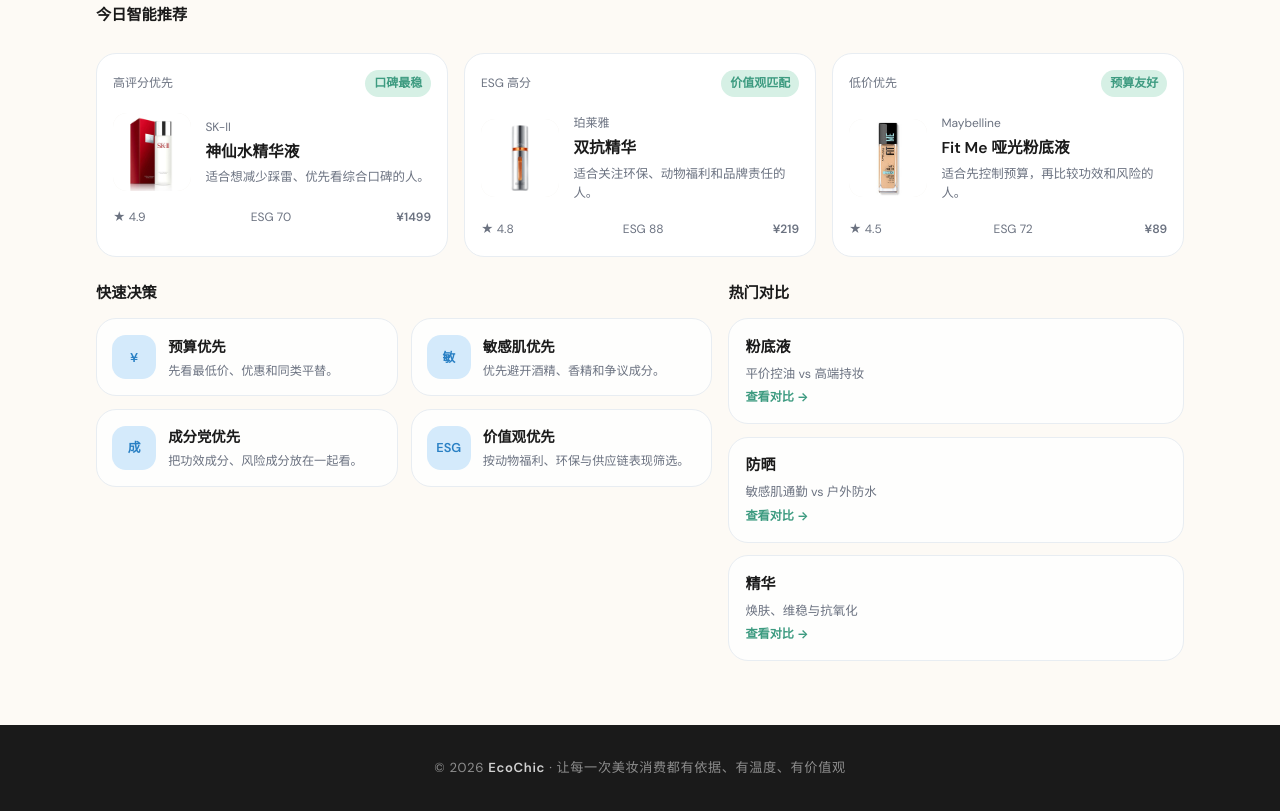
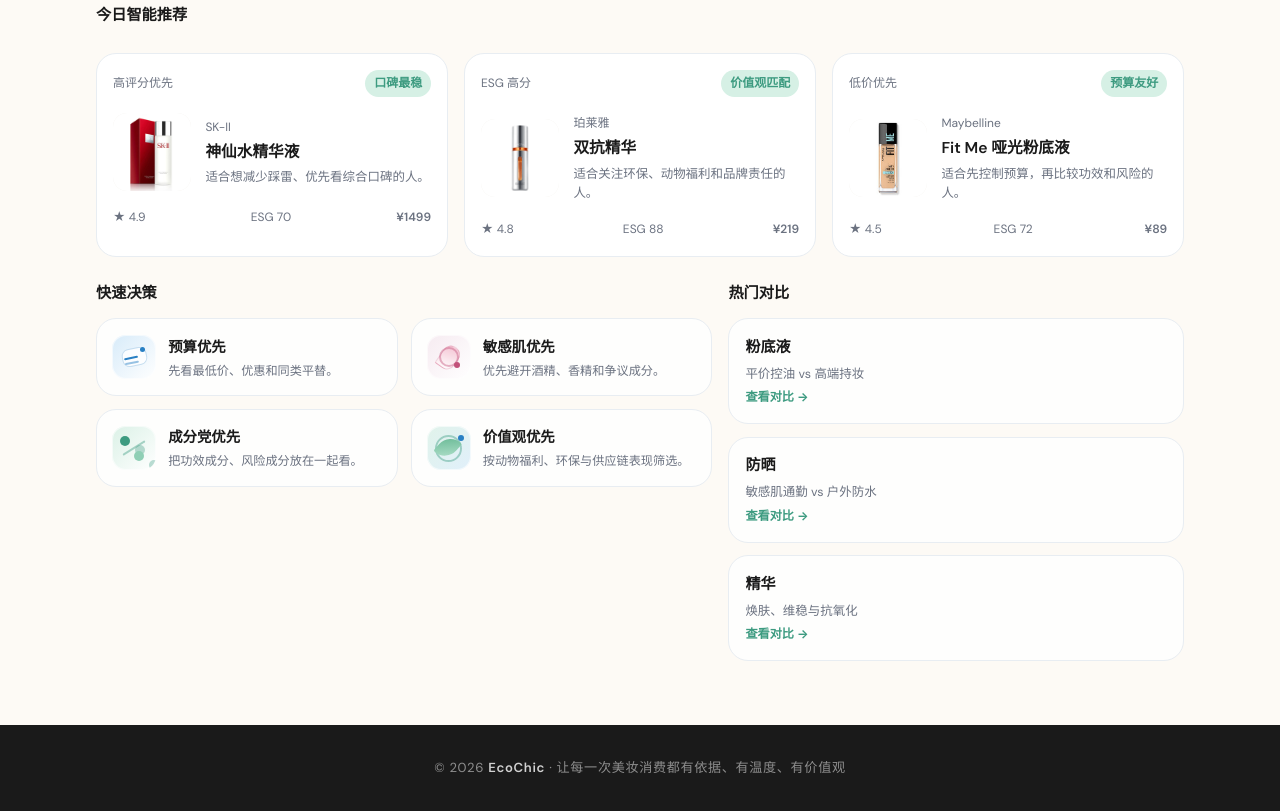
Before and after one commit to Annie-025/Ecochic, a website: page index.html in a window 1280 px wide. Shown: the part 2032-2843 px from the top of the page. Drawn offline with nearby package versions, Linux system fonts and the light colour scheme; a web font is replaced by a local one.

Commit message:
fix: make quick decision icons graphical

```diff
--- a/script.js
+++ b/script.js
@@ -278,10 +278,10 @@
       },
     ].filter(item => item.product);
     const decisionCards = [
-      { icon:'¥', title:'预算优先', desc:'先看最低价、优惠和同类平替。', href:'#list' },
-      { icon:'敏', title:'敏感肌优先', desc:'优先避开酒精、香精和争议成分。', href:'#versions?compare=%E9%98%B2%E6%99%92' },
-      { icon:'成', title:'成分党优先', desc:'把功效成分、风险成分放在一起看。', href:'#list' },
-      { icon:'ESG', title:'价值观优先', desc:'按动物福利、环保与供应链表现筛选。', href:'#test' },
+      { type:'budget', title:'预算优先', desc:'先看最低价、优惠和同类平替。', href:'#list' },
+      { type:'sensitive', title:'敏感肌优先', desc:'优先避开酒精、香精和争议成分。', href:'#versions?compare=%E9%98%B2%E6%99%92' },
+      { type:'ingredient', title:'成分党优先', desc:'把功效成分、风险成分放在一起看。', href:'#list' },
+      { type:'values', title:'价值观优先', desc:'按动物福利、环保与供应链表现筛选。', href:'#test' },
     ];
     const compareShortcuts = [
       { category:'粉底液', desc:'平价控油 vs 高端持妆' },
@@ -455,7 +455,7 @@
             <div class="decision-grid">
               ${decisionCards.map(card => `
                 <a class="decision-card" href="${card.href}">
-                  <span class="decision-icon">${card.icon}</span>
+                  <span class="decision-icon decision-icon-${card.type}"><i></i><b></b><em></em></span>
                   <span>
                     <strong>${card.title}</strong>
                     <em>${card.desc}</em>
--- a/smoke-tests.mjs
+++ b/smoke-tests.mjs
@@ -62,6 +62,9 @@
 assert.match(script, /今日智能推荐/, "home should include app-style smart recommendations");
 assert.match(script, /快速决策/, "home should include quick decision cards");
 assert.match(script, /热门对比/, "home should include comparison shortcuts");
+assert.match(script, /decision-icon-\$\{card\.type\}/, "quick decision icons should use graphical CSS classes");
+assert.match(css, /decision-icon-budget/, "quick decision icon CSS should include budget icon");
+assert.doesNotMatch(script, /decision-icon">\$\{card\.icon\}|icon:'(?:¥|敏|成|ESG)'/, "quick decision icons should not render bare text labels");
 assert.match(script, /version-detail-hero/, "version detail should include product visual hero");
 assert.match(script, /version-swatch-card/, "version detail should render swatch cards");
 assert.match(script, /swatchForVersion/, "version detail should map versions to swatch colors");
--- a/style.css
+++ b/style.css
@@ -1064,10 +1064,112 @@
   display: inline-flex;
   align-items: center;
   justify-content: center;
+  position: relative;
+  overflow: hidden;
   background: var(--sky-light);
   color: var(--sky-dark);
-  font-size: 0.8rem;
-  font-weight: 800;
+  box-shadow: inset 0 0 0 1px rgba(255,255,255,0.62);
+}
+.decision-icon i,
+.decision-icon b,
+.decision-icon em {
+  position: absolute;
+  display: block;
+  font-style: normal;
+}
+.decision-icon-budget {
+  background: linear-gradient(135deg, rgba(168,212,245,0.45), rgba(255,255,255,0.9));
+}
+.decision-icon-budget i {
+  width: 25px;
+  height: 18px;
+  border-radius: 7px;
+  background: rgba(255,255,255,0.82);
+  border: 1px solid rgba(41,128,196,0.25);
+  transform: rotate(-11deg);
+}
+.decision-icon-budget b {
+  width: 14px;
+  height: 2px;
+  border-radius: 99px;
+  background: var(--sky-dark);
+  transform: translate(-3px, 1px) rotate(-11deg);
+  box-shadow: 0 5px 0 rgba(41,128,196,0.48);
+}
+.decision-icon-budget em {
+  width: 5px;
+  height: 5px;
+  right: 11px;
+  top: 12px;
+  border-radius: 50%;
+  background: var(--sky-dark);
+}
+.decision-icon-sensitive {
+  background: linear-gradient(135deg, rgba(240,221,232,0.58), rgba(255,255,255,0.92));
+}
+.decision-icon-sensitive i {
+  width: 18px;
+  height: 25px;
+  border-radius: 18px 18px 18px 3px;
+  background: linear-gradient(160deg, #f3c1d1, #fff);
+  border: 1px solid rgba(194,82,122,0.22);
+  transform: rotate(35deg);
+}
+.decision-icon-sensitive b {
+  width: 20px;
+  height: 20px;
+  border: 2px solid rgba(194,82,122,0.42);
+  border-radius: 50%;
+}
+.decision-icon-sensitive em {
+  width: 6px;
+  height: 6px;
+  border-radius: 50%;
+  background: #c2527a;
+  transform: translate(8px, 8px);
+}
+.decision-icon-ingredient {
+  background: linear-gradient(135deg, rgba(184,228,208,0.5), rgba(255,255,255,0.92));
+}
+.decision-icon-ingredient i {
+  width: 26px;
+  height: 2px;
+  border-radius: 99px;
+  background: rgba(61,155,128,0.42);
+  transform: rotate(-32deg);
+}
+.decision-icon-ingredient b,
+.decision-icon-ingredient em {
+  width: 10px;
+  height: 10px;
+  border-radius: 50%;
+  background: var(--mint-dark);
+  box-shadow: 15px 9px 0 rgba(61,155,128,0.35);
+}
+.decision-icon-ingredient b { transform: translate(-9px, -7px); }
+.decision-icon-ingredient em { transform: translate(5px, 8px); background: #8fcfb5; }
+.decision-icon-values {
+  background: linear-gradient(135deg, rgba(184,228,208,0.42), rgba(168,212,245,0.34));
+}
+.decision-icon-values i {
+  width: 27px;
+  height: 27px;
+  border-radius: 50%;
+  border: 2px solid rgba(61,155,128,0.42);
+}
+.decision-icon-values b {
+  width: 17px;
+  height: 24px;
+  border-radius: 18px 2px 18px 2px;
+  background: linear-gradient(135deg, #5fb48e, #b8e4d0);
+  transform: rotate(42deg) translate(-1px, 0);
+}
+.decision-icon-values em {
+  width: 6px;
+  height: 6px;
+  border-radius: 50%;
+  background: var(--sky-dark);
+  transform: translate(12px, -10px);
 }
 .decision-card strong,
 .decision-card em {
```
